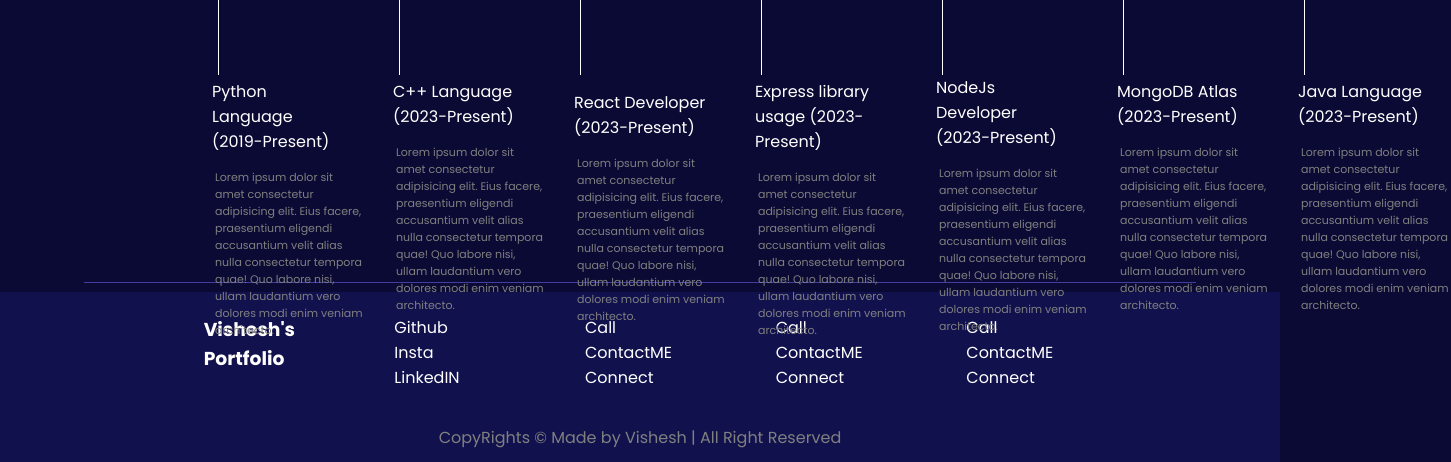
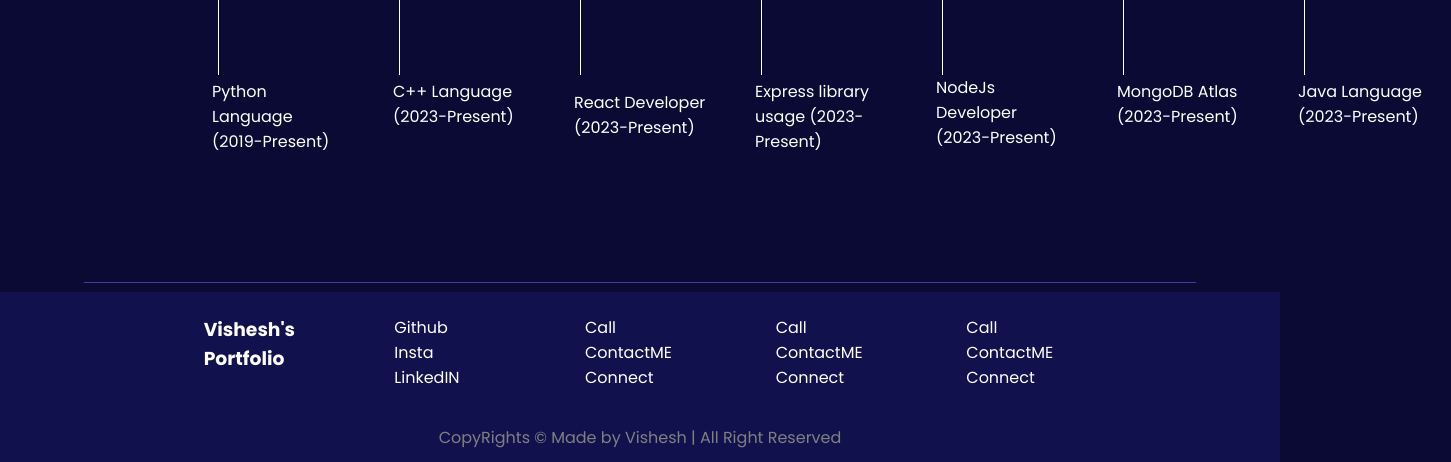
Before and after one commit to vishu-cpp/Portfolio-Website, a plain HTML site: page index.html in a window 1280 px wide. Shown: the part 951-1413 px from the top of the page, 1451 px wide, since content can reach past the window. Drawn offline with nearby package versions, Linux system fonts and the light colour scheme.

Commit message:
Update index.html

```diff
--- a/index.html
+++ b/index.html
@@ -291,9 +291,7 @@
                         (2019-Present)
                     </div>
                     <div class="vertical-desc">
-                        Lorem ipsum dolor sit amet consectetur adipisicing elit. Eius facere, praesentium eligendi
-                        accusantium velit alias nulla consectetur tempora quae! Quo labore nisi, ullam laudantium vero
-                        dolores modi enim veniam architecto.
+
                     </div>
                 </div>
                 <div class="vertical">
@@ -303,9 +301,7 @@
                         (2023-Present)
                     </div>
                     <div class="vertical-desc">
-                        Lorem ipsum dolor sit amet consectetur adipisicing elit. Eius facere, praesentium eligendi
-                        accusantium velit alias nulla consectetur tempora quae! Quo labore nisi, ullam laudantium vero
-                        dolores modi enim veniam architecto.
+
                     </div>
                 </div>
                 <div class="vertical">
@@ -315,9 +311,7 @@
                         (2023-Present)
                     </div>
                     <div class="vertical-desc">
-                        Lorem ipsum dolor sit amet consectetur adipisicing elit. Eius facere, praesentium eligendi
-                        accusantium velit alias nulla consectetur tempora quae! Quo labore nisi, ullam laudantium vero
-                        dolores modi enim veniam architecto.
+
                     </div>
                 </div>
                 <div class="vertical">
@@ -327,9 +321,7 @@
                         (2023-Present)
                     </div>
                     <div class="vertical-desc">
-                        Lorem ipsum dolor sit amet consectetur adipisicing elit. Eius facere, praesentium eligendi
-                        accusantium velit alias nulla consectetur tempora quae! Quo labore nisi, ullam laudantium vero
-                        dolores modi enim veniam architecto.
+
                     </div>
                 </div>
                 <div class="vertical">
@@ -339,9 +331,7 @@
                         (2023-Present)
                     </div>
                     <div class="vertical-desc">
-                        Lorem ipsum dolor sit amet consectetur adipisicing elit. Eius facere, praesentium eligendi
-                        accusantium velit alias nulla consectetur tempora quae! Quo labore nisi, ullam laudantium vero
-                        dolores modi enim veniam architecto.
+
                     </div>
                 </div>
                 <div class="vertical">
@@ -351,9 +341,7 @@
                         (2023-Present)
                     </div>
                     <div class="vertical-desc">
-                        Lorem ipsum dolor sit amet consectetur adipisicing elit. Eius facere, praesentium eligendi
-                        accusantium velit alias nulla consectetur tempora quae! Quo labore nisi, ullam laudantium vero
-                        dolores modi enim veniam architecto.
+
                     </div>
                 </div>
                 <div class="vertical">
@@ -363,9 +351,7 @@
                         (2023-Present)
                     </div>
                     <div class="vertical-desc">
-                        Lorem ipsum dolor sit amet consectetur adipisicing elit. Eius facere, praesentium eligendi
-                        accusantium velit alias nulla consectetur tempora quae! Quo labore nisi, ullam laudantium vero
-                        dolores modi enim veniam architecto.
+
                     </div>
                 </div>
 
```
